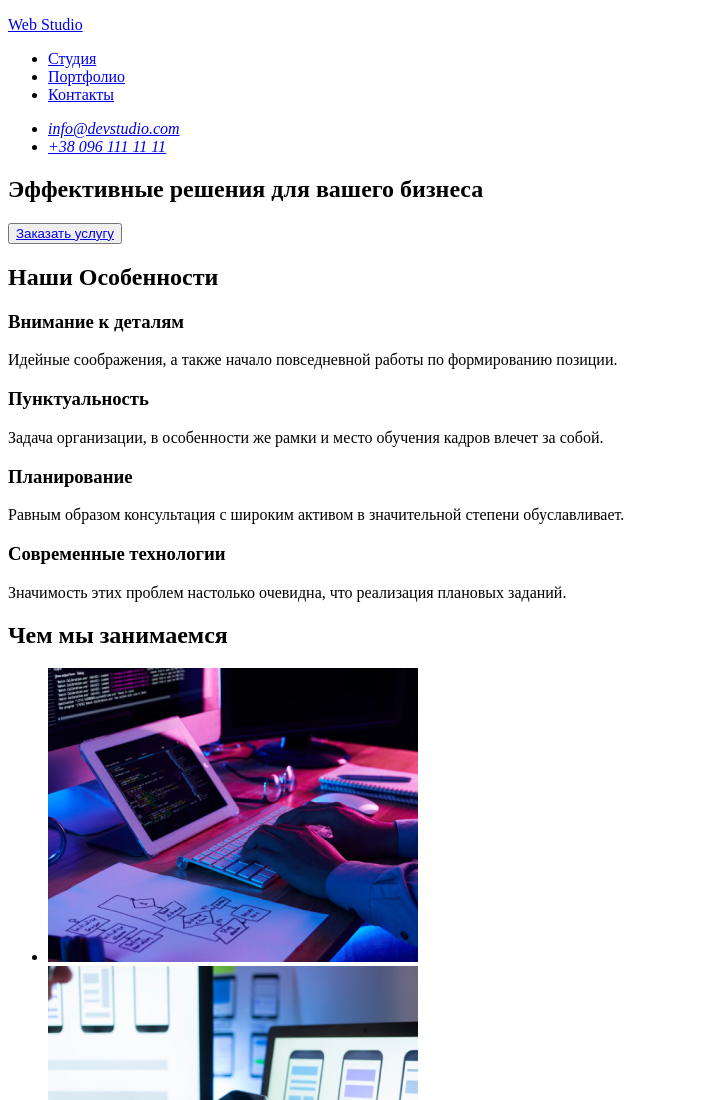
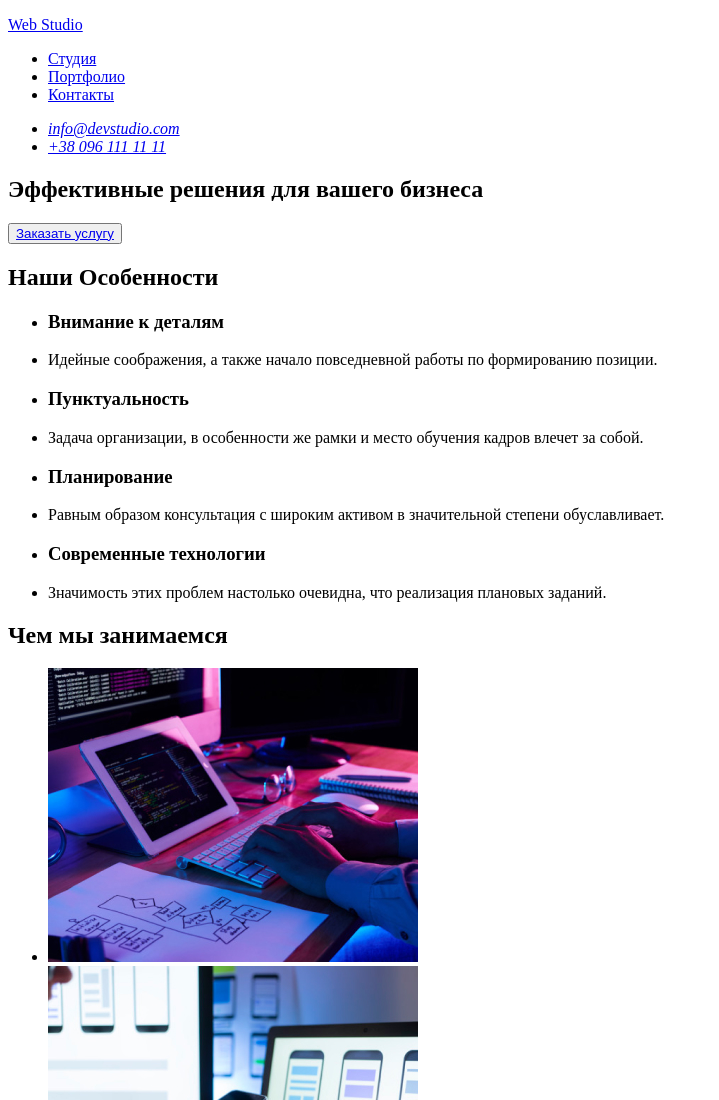
Before and after one commit to dmitriy-gradzion/goit-markup-hw-01, a plain HTML site: page index.html in a window 1280 px wide. Shown: the top 1100 px of the page, without its empty margins (0-719 px from the left). Drawn offline with Linux system fonts and the light colour scheme.

Commit message:
изменяет блок "наши особенности"

```diff
--- a/index.html
+++ b/index.html
@@ -32,30 +32,30 @@
 
         <section>
             <h2>Наши Особенности</h2>
-            <div>
-                <h3>Внимание к деталям</h3>
-                <p>Идейные соображения, а также начало повседневной работы по формированию позиции.</p>
-            </div>
-            <div>
-                <h3>Пунктуальность</h3>
-                <p>Задача организации, в особенности же рамки и место обучения кадров влечет за собой.</p>
-            </div>
-            <div>
-                <h3>Планирование</h3>
-                <p>Равным образом консультация с широким активом в значительной степени обуславливает.</p>
-            </div>
-            <div>
-                <h3>Современные технологии</h3>
-                <p>Значимость этих проблем настолько очевидна, что реализация плановых заданий.</p>
-            </div>
+            <ul>
+                <li><h3>Внимание к деталям</h3></li>
+                <li><p>Идейные соображения, а также начало повседневной работы по формированию позиции.</p></li>
+            </ul>
+            <ul>
+                <li><h3>Пунктуальность</h3></li>
+                <li><p>Задача организации, в особенности же рамки и место обучения кадров влечет за собой.</p></li>
+            </ul>
+            <ul>
+                <li><h3>Планирование</h3></li>
+                <li><p>Равным образом консультация с широким активом в значительной степени обуславливает.</p></li>
+            </ul>
+            <ul>
+                <li><h3>Современные технологии</h3></li>
+                <li><p>Значимость этих проблем настолько очевидна, что реализация плановых заданий.</p></li>
+            </ul>
         </section>
 
         <section>
             <h2>Чем мы занимаемся</h2>
             <ul>
-                <li><img src="/img/img (1).jpg" alt="специалист пишет код" width="370" height="294"></li>
-                <li><img src="/img/img.jpg" alt="специалист подбирает макет" width="370" height="294"></li>
-                <li><img src="/img/img (2).jpg" alt="специалист подбирает цвет палитры" width="370" height="294"></li>
+                <li><img src="./img/img (1).jpg" alt="специалист пишет код" width="370" height="294"></li>
+                <li><img src="./img/img.jpg" alt="специалист подбирает макет" width="370" height="294"></li>
+                <li><img src="./img/img (2).jpg" alt="специалист подбирает цвет палитры" width="370" height="294"></li>
             </ul>
         </section>
 
@@ -63,22 +63,22 @@
             <h2>Наша команда</h2>
             <ul>
                 <li>
-                    <img src="/img/team/team_1.jpg" alt="фотография Игорь Демьяненко" width="270" height="260">
+                    <img src="./img/team/team_1.jpg" alt="фотография Игорь Демьяненко" width="270" height="260">
                     <h3>Игорь Демьяненко</h3>
                     <p>Product Designer</p>
                 </li>
                 <li>
-                    <img src="/img/team/team_2.jpg" alt="фотография Ольга Репина" width="270" height="260">
+                    <img src="./img/team/team_2.jpg" alt="фотография Ольга Репина" width="270" height="260">
                     <h3>Ольга Репина</h3>
                     <p>Frontend Developer</p>
                 </li>
                 <li>
-                    <img src="/img/team/team_3.jpg" alt="фотография Николай Тарасов" width="270" height="260">
+                    <img src="./img/team/team_3.jpg" alt="фотография Николай Тарасов" width="270" height="260">
                     <h3>Николай Тарасов</h3>
                     <p>Marketing</p>
                 </li>
                 <li>
-                    <img src="/img/team/team_4.jpg" alt="фотография Михаил Ермаков" width="270" height="260">
+                    <img src="./img/team/team_4.jpg" alt="фотография Михаил Ермаков" width="270" height="260">
                     <h3>Михаил Ермаков</h3>
                     <p>UI Designer</p>
                 </li>
```
